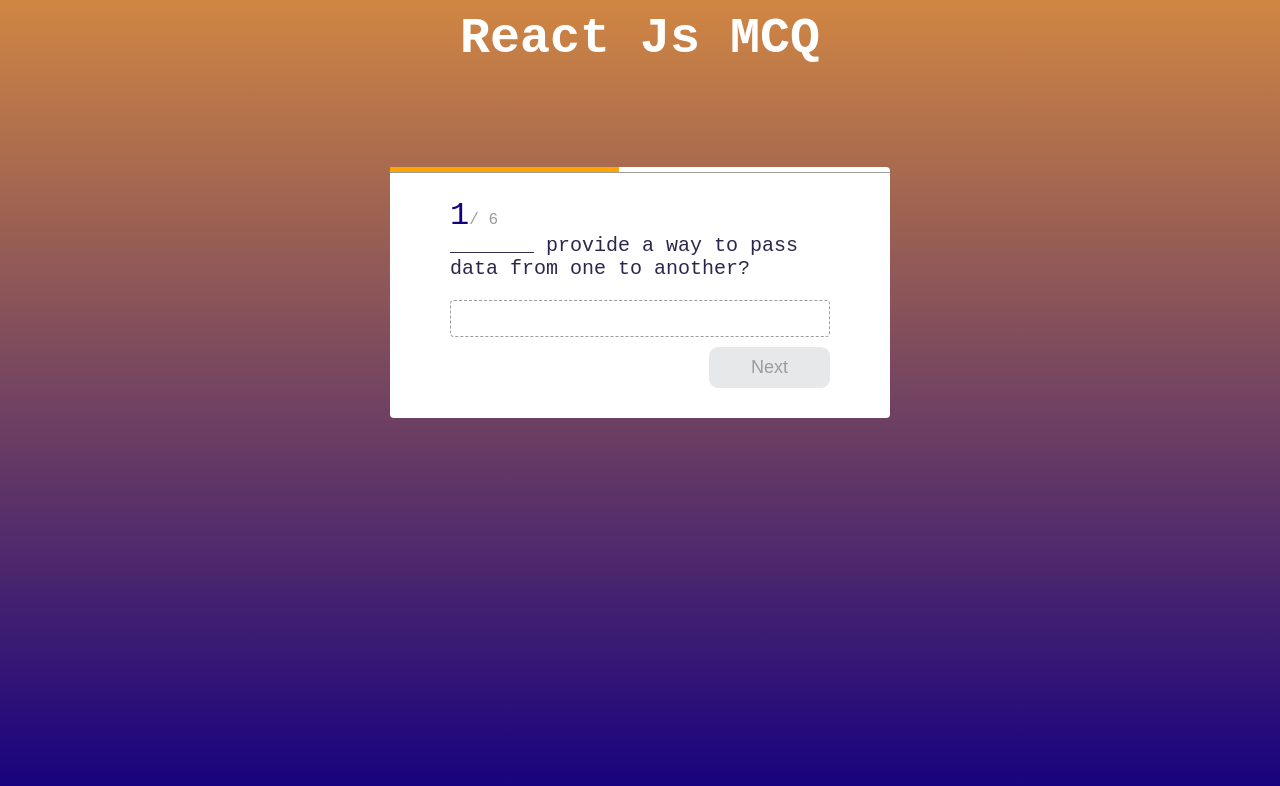
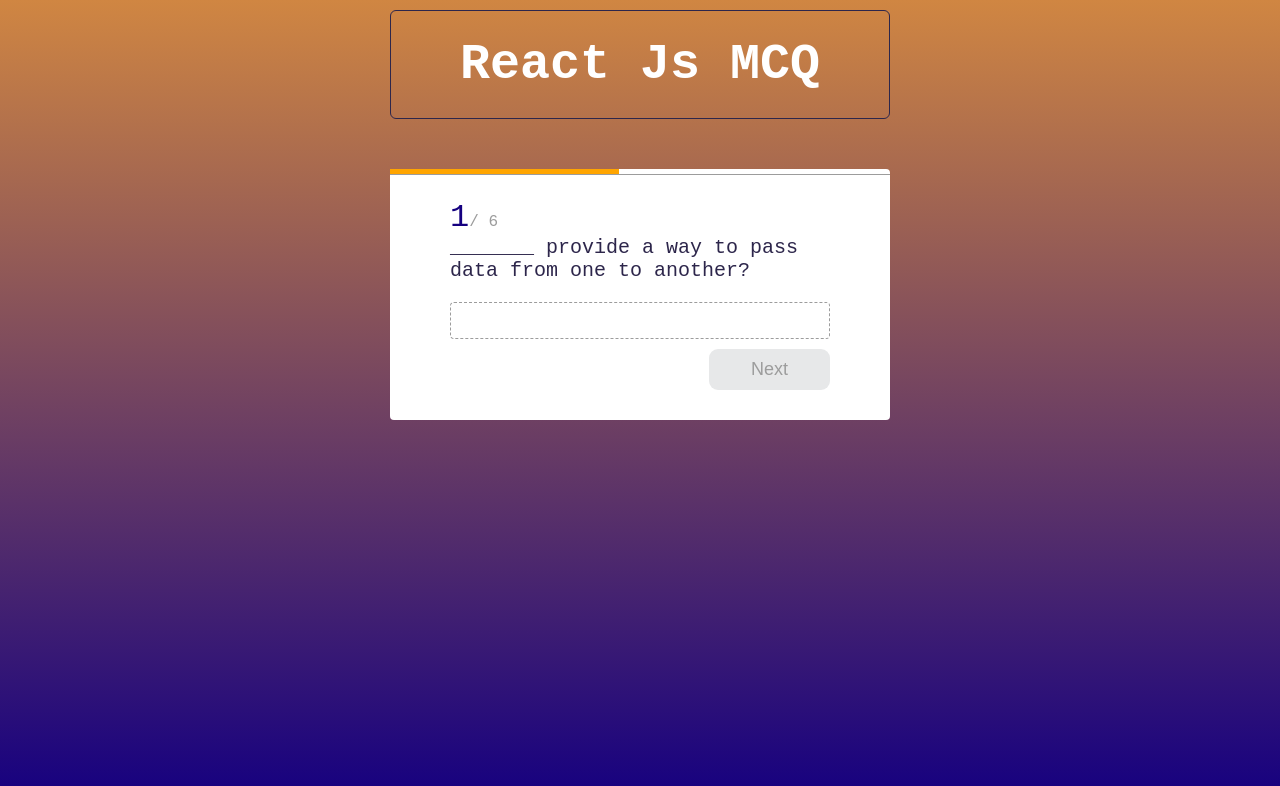
Before and after one commit to kathiravanvellaisamy/quiz-app, a React (Vite) app: page / in a window 1280 px wide. Shown: the top 786 px of the page. Built offline with nearby package versions, Linux system fonts and the light colour scheme.

Commit message:
designed header part

```diff
--- a/src/App.jsx
+++ b/src/App.jsx
@@ -4,7 +4,9 @@
 function App() {
   return (
     <>
-      <h1>React Js MCQ </h1>
+      <div className="header">
+        <h1>React Js MCQ </h1>
+      </div>
       <Quiz questions={jsQuizz.questions} />
     </>
   );
--- a/src/components/quiz/quiz.scss
+++ b/src/components/quiz/quiz.scss
@@ -4,7 +4,7 @@
   width: 500px;
   background: $bg;
   border-radius: 4px;
-  margin-top: 100px;
+  margin-top: 50px;
   padding: 30px 60px;
   box-sizing: border-box;
   position: relative;
--- a/src/styles/index.scss
+++ b/src/styles/index.scss
@@ -12,11 +12,18 @@
   height: 100vh;
   border-radius: 10px;
   overflow: hidden;
-  h1 {
-    color: $bg;
-    font-size: 50px;
-    margin-bottom: 10px;
+  .header {
+    padding: 5px;
+    border: 1px solid $foreground;
+    border-radius: 6px;
     margin-top: 10px;
-    text-align: center;
+    h1 {
+      color: $bg;
+      font-size: 50px;
+      margin-bottom: 10px;
+      margin-top: 10px;
+      text-align: center;
+      padding: 10px;
+    }
   }
 }
```
